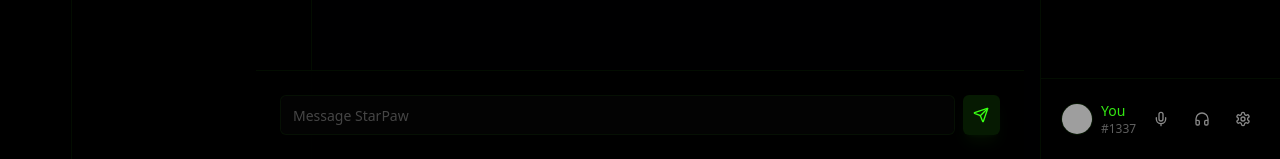
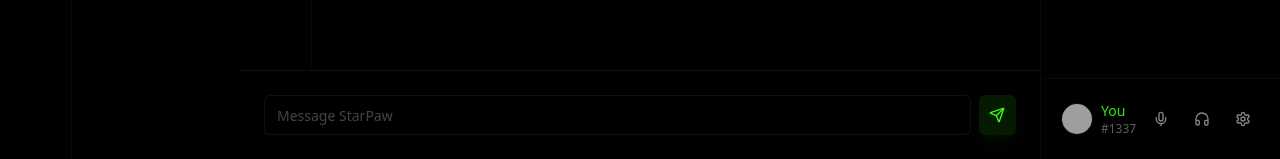
Before and after one commit to SumkaKiller/zappaw-gamer-chat, a React (Vite) app: page /chat in a window 1280 px wide. Shown: the part 641-800 px from the top of the page. Built offline with nearby package versions, Linux system fonts and the light colour scheme; grey boxes are pictures that could not be loaded.

Commit message:
Update layout and color scheme
Adjust the layout to extend from the profile to the bottom of the page. Enhance the color scheme for a more visually appealing design.
[skip gpt_engineer]

```diff
--- a/src/components/ChatArea.tsx
+++ b/src/components/ChatArea.tsx
@@ -36,13 +36,13 @@ export const ChatArea = ({ friend }) => {
         {/* Messages will appear here */}
       </div>
 
-      <div className="fixed bottom-0 left-64 right-64 p-6 bg-black/90 border-t border-primary/5">
-        <div className="flex gap-2 max-w-5xl mx-auto">
+      <div className="fixed bottom-0 left-[240px] right-60 p-6 bg-gradient-to-r from-black/95 to-black/90 border-t border-primary/10">
+        <div className="flex gap-2">
           <Input
             value={message}
             onChange={(e) => setMessage(e.target.value)}
             placeholder={`Message ${friend?.name || "..."}`}
-            className="bg-secondary/30 border-primary/5 focus:border-primary/20 transition-all placeholder:text-muted-foreground/50"
+            className="bg-black/50 border-primary/10 focus:border-primary/20 transition-all placeholder:text-muted-foreground/50 text-primary/90"
             onKeyDown={(e) => {
               if (e.key === "Enter" && !e.shiftKey) {
                 e.preventDefault();
```
